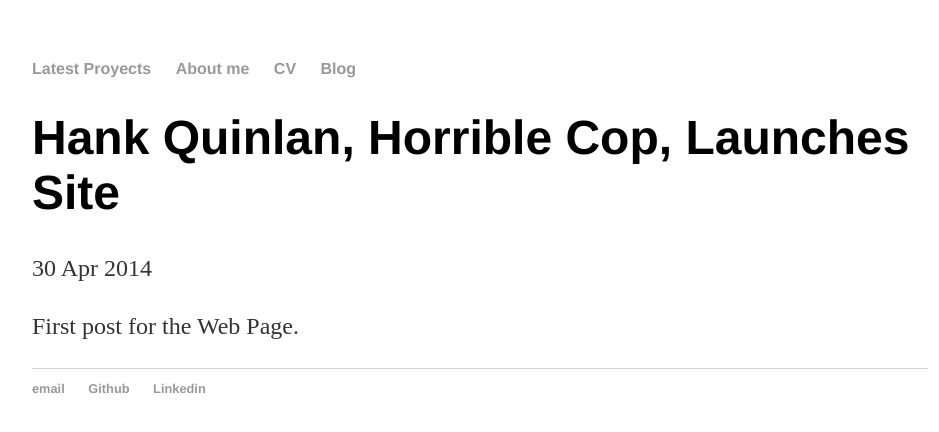
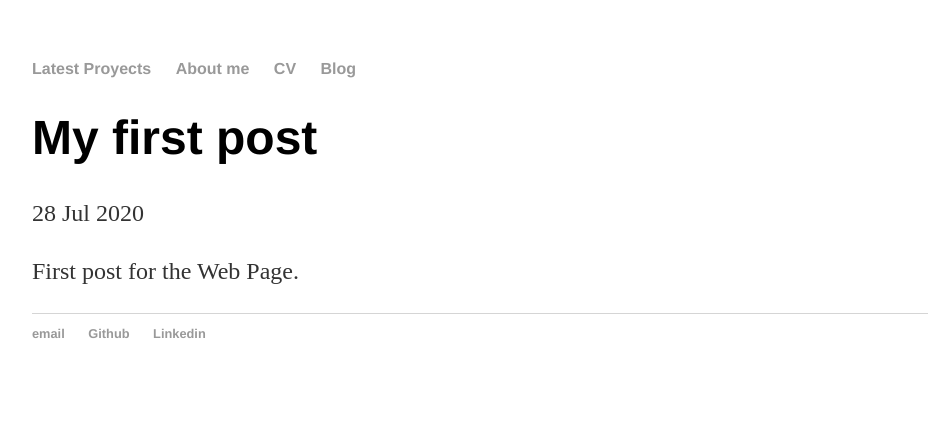
Before and after one commit to sblasco7/sblasco7.github.io, a Jekyll site: the page built from _posts/2020-07-28-My-first-post.md, in a window 1280 px wide. Shown: the top 432 px of the page, without its empty margins (160-1099 px from the left). Built offline with Jekyll 4.4.1, drawn with Linux system fonts in a browser that asks for light colours.

Commit message:
Update 2020-07-28-My-first-post.md

```diff
--- a/_posts/2020-07-28-My-first-post.md
+++ b/_posts/2020-07-28-My-first-post.md
@@ -1,7 +1,7 @@
 ---
 layout: post
-title: "Hank Quinlan, Horrible Cop, Launches Site"
-date: 2014-04-30
+title: "My first post"
+date: 2020-07-28
 ---
 
 First post for the Web Page.
```
